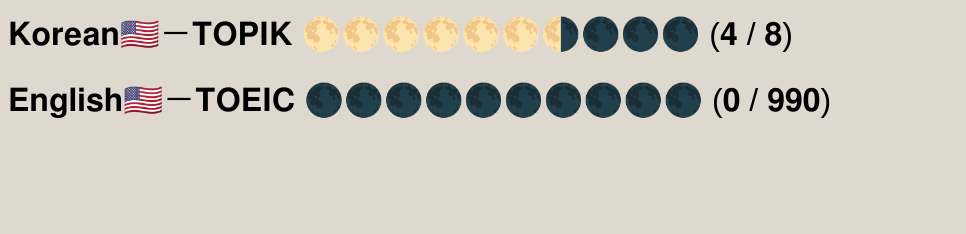
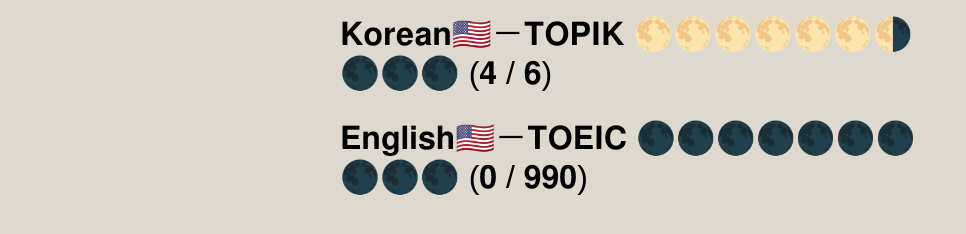
Before and after one commit to ChloeHsu95/Chloe, a plain HTML site: page index.html in a window 1280 px wide. Shown: the whole page, without its empty margins (0-966 px from the left). Drawn offline with Linux system fonts and the light colour scheme.

Commit message:
Update index.html

```diff
--- a/index.html
+++ b/index.html
@@ -11,14 +11,16 @@
         }
         .progress-container {
             margin-bottom: 20px;
-            text-align: left; /* 將容器中的文本對齊方式設為左側 */
-            width: 100%; /* 設定容器寬度 */
+            display: flex; /* 使用 flex 讓內容居中 */
+            justify-content: center; /* 中心對齊整個進度條 */
         }
         .progress-bar {
             font-size: 2em;
-            display: flex; /* 使用 flex 使標題和數字保持在同一行 */
-            justify-content: space-between; /* 使標題和數字在兩端 */
+            display: flex; /* 進度條內部使用 flex */
             align-items: center; /* 垂直居中 */
+            width: 100%; /* 使進度條占滿容器 */
+            max-width: 600px; /* 設定最大寬度以避免過寬 */
+            justify-content: space-between; /* 標題和數字在兩端 */
         }
     </style>
 </head>
@@ -62,7 +64,7 @@
                                  .replace(/3/g, '𝟑')
                                  .replace(/4/g, '𝟒')
                                  .replace(/5/g, '𝟓')
-                                 .replace(/6/g, '𝟖')
+                                 .replace(/6/g, '𝟔')
                                  .replace(/7/g, '𝟕')
                                  .replace(/8/g, '𝟖')
                                  .replace(/9/g, '𝟗');
```
